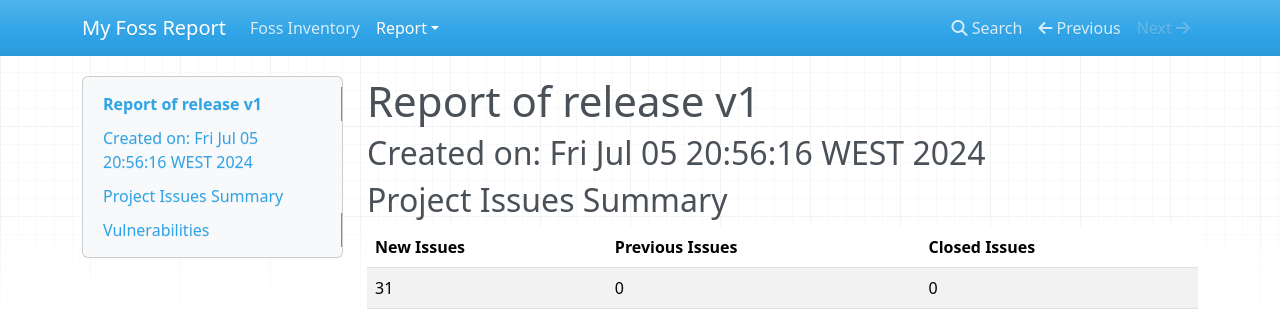
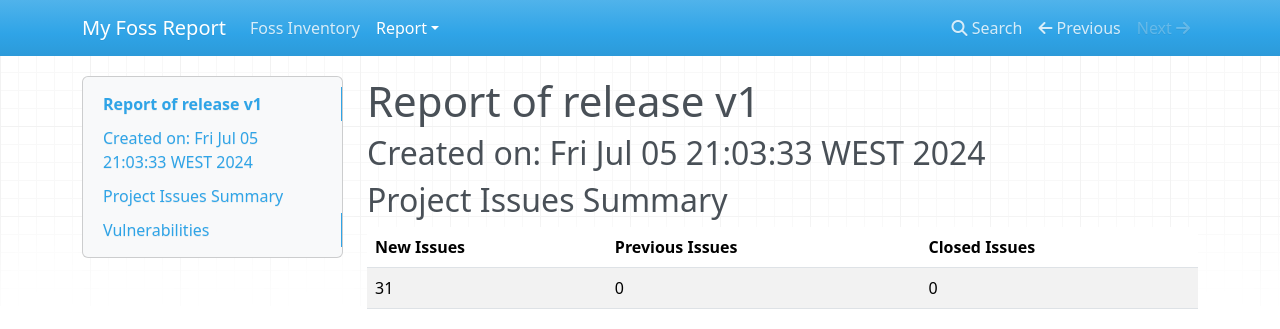
Before and after one commit to marsul1/shs-test-4, an MkDocs documentation site: the page built from foss/report/v1.md, in a window 1280 px wide and 900 px high. Shown: the top 329 px of the window. Built offline with MkDocs 1.6.1, drawn with Linux system fonts in a browser that asks for light colours; nearby versions of some CDN libraries.

Commit message:
File foss/report/v1.md updated

```diff
--- a/foss/report/v1.md
+++ b/foss/report/v1.md
@@ -1,6 +1,6 @@
 # Report of release v1
 
-## Created on: Fri Jul 05 20:56:16 WEST 2024
+## Created on: Fri Jul 05 21:03:33 WEST 2024
 
 ## Project Issues Summary
 
```
